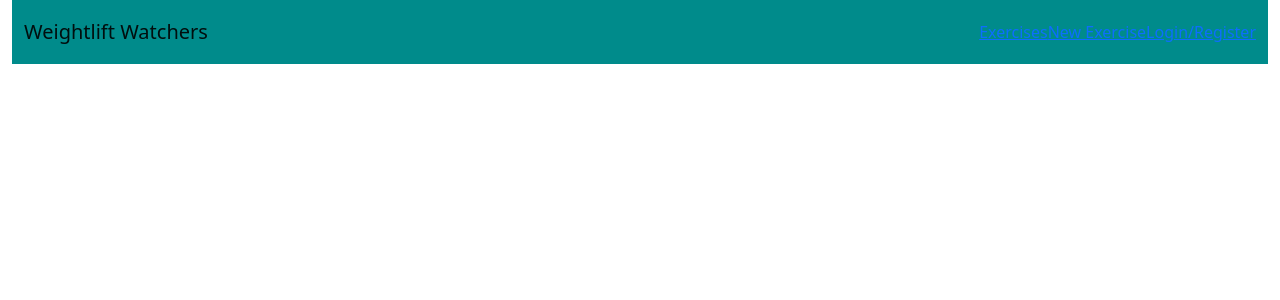
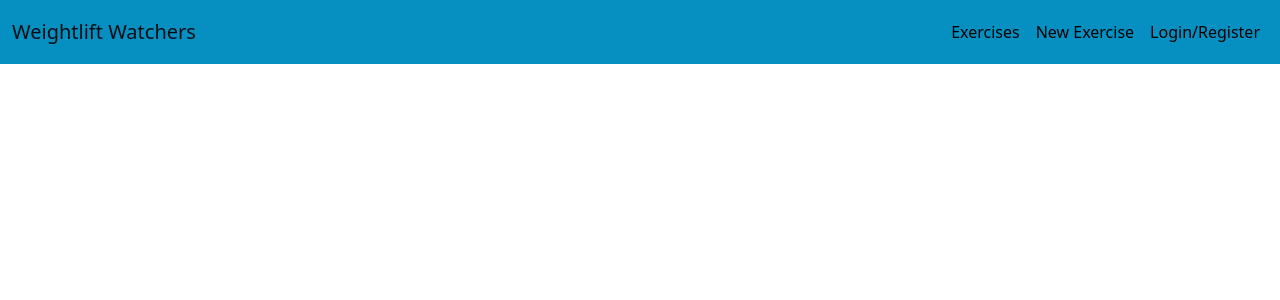
Before and after one commit to johnpcooke94/weightlift-watchers, a React (Create React App) app in the folder weightlift-watchers-frontend/: page / in a window 1280 px wide. Shown: the top 300 px of the page. Built offline with nearby package versions, Linux system fonts and the light colour scheme.

Commit message:
Adjust some style/padding things

```diff
--- a/weightlift-watchers-frontend/src/App.tsx
+++ b/weightlift-watchers-frontend/src/App.tsx
@@ -1,12 +1,15 @@
 import 'bootstrap/dist/css/bootstrap.css'
 import {Outlet} from 'react-router-dom';
 import MainNavigation from './components/MainNavigation/MainNavigation';
+import {Container} from 'react-bootstrap';
 
 function App() {
   return (
       <>
           <MainNavigation/>
-          <Outlet/>
+          <Container fluid style={{padding: '24px 12px'}}>
+              <Outlet/>
+          </Container>
       </>
   );
 }
--- a/weightlift-watchers-frontend/src/components/MainNavigation/MainNavigation.css
+++ b/weightlift-watchers-frontend/src/components/MainNavigation/MainNavigation.css
@@ -1,4 +1,8 @@
 .main-nav {
-    background-color: darkcyan;
+    background-color: #0690c2;
     padding: 12px;
 }
+.nav-links {
+    color: black;
+    text-decoration: none;
+}
--- a/weightlift-watchers-frontend/src/components/MainNavigation/MainNavigation.tsx
+++ b/weightlift-watchers-frontend/src/components/MainNavigation/MainNavigation.tsx
@@ -1,4 +1,4 @@
-import {Container, Nav, Navbar, NavbarBrand, NavItem} from 'react-bootstrap';
+import {Container, Nav, Navbar, NavbarBrand, NavItem, NavLink} from 'react-bootstrap';
 import NavbarCollapse from 'react-bootstrap/NavbarCollapse';
 import './MainNavigation.css';
 import {Link} from 'react-router-dom';
@@ -6,19 +6,25 @@ import {Link} from 'react-router-dom';
 
 const MainNavigation = () => {
     return (
-        <Container fluid>
+        <Container fluid style={{padding: 0}}>
             <Navbar className='main-nav'>
                 <NavbarBrand>Weightlift Watchers</NavbarBrand>
                 <NavbarCollapse className='justify-content-end'>
                     <Nav>
                         <NavItem>
-                            <Link to={'/exercises'}>Exercises</Link>
+                            <NavLink>
+                                <Link className='nav-links' to={'/exercises'}>Exercises</Link>
+                            </NavLink>
                         </NavItem>
                         <NavItem>
-                            <Link to={'/createExercise'}>New Exercise</Link>
+                            <NavLink>
+                                <Link className='nav-links' to={'/createExercise'}>New Exercise</Link>
+                            </NavLink>
                         </NavItem>
                         <NavItem>
-                            <Link to={'/login'}>Login/Register</Link>
+                            <NavLink>
+                                <Link className='nav-links' to={'/login'}>Login/Register</Link>
+                            </NavLink>
                         </NavItem>
                     </Nav>
                 </NavbarCollapse>
```
